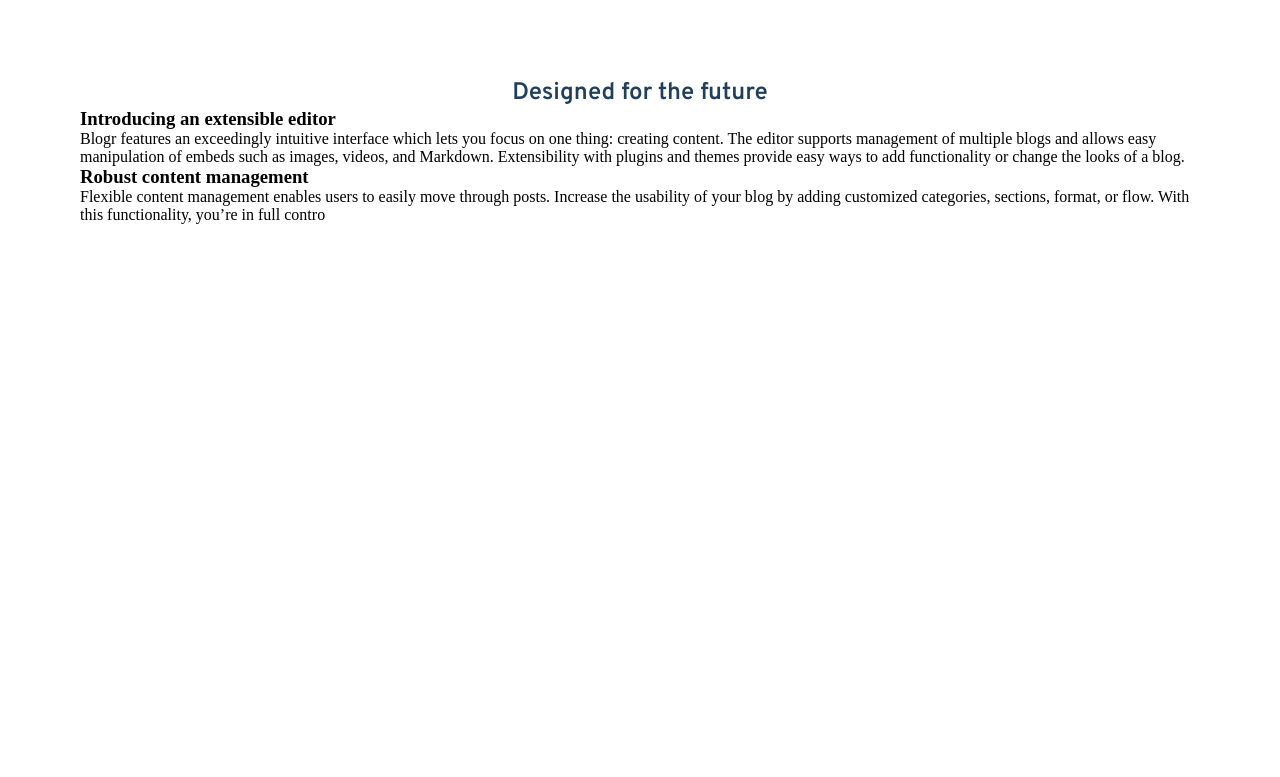
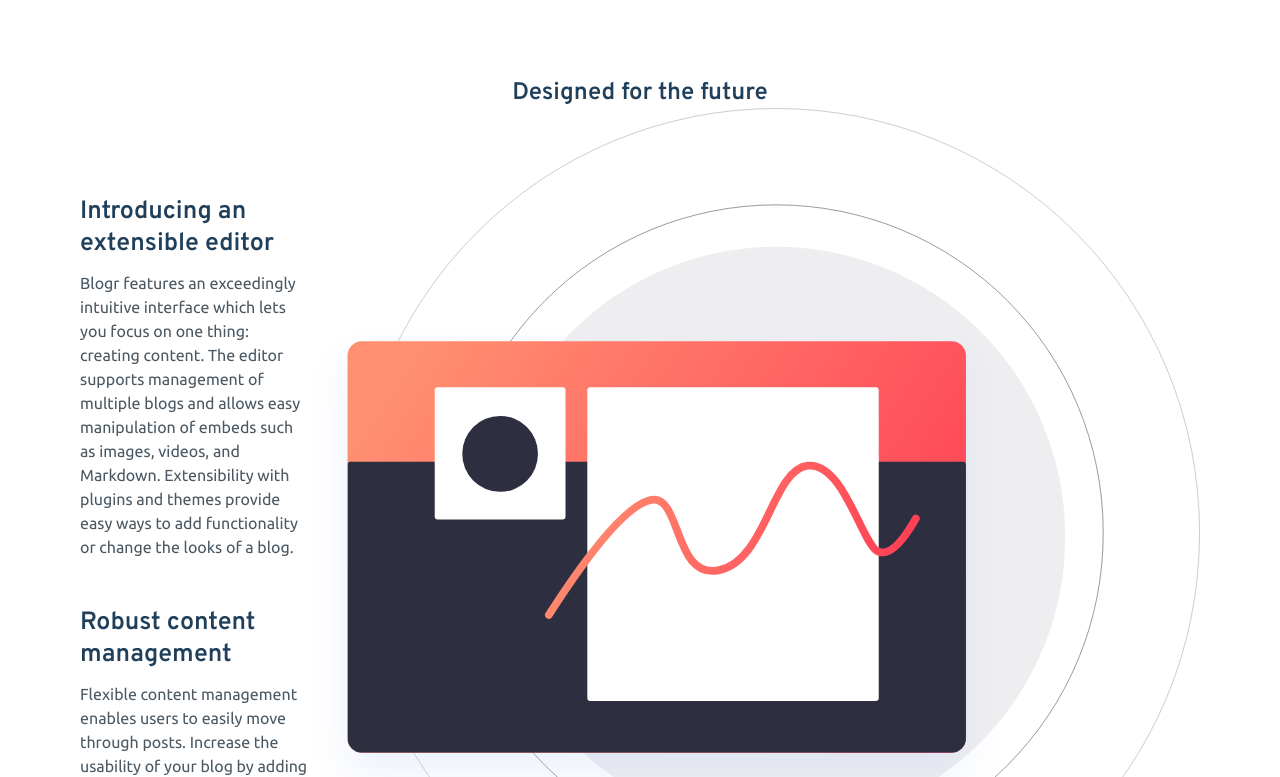
Before and after one commit to santanaGs/Blogr, a React (Vite) app: page / in a window 1280 px wide. Shown: the part 503-1280 px from the top of the page. Before the commit the page ends 807 px from the top, so only its background shows below. Built offline with nearby package versions, Linux system fonts and the light colour scheme.

Commit message:
:bug: fix: finish Designed Section

```diff
--- a/src/Sections/Main/DesignedSection/index.tsx
+++ b/src/Sections/Main/DesignedSection/index.tsx
@@ -1,5 +1,7 @@
 import { Description } from "../HeroSection/styles"
-import { Container, SectionContent, TitleSection, InfoSection, LeftArea, RightArea, TextInfo, TitleInfo, DescriptionInfo } from "./styles"
+import { Container, SectionContent, TitleSection, InfoSection, LeftArea, RightArea, TextInfo, TitleInfo, DescriptionInfo, ImageDesktop } from "./styles"
+
+import futereImg from '../../../assets/image/illustration-editor-desktop.svg'
 
 export const DesignedSection = () => {
     return (
@@ -27,7 +29,7 @@ export const DesignedSection = () => {
                         </TextInfo>
                     </LeftArea>
                     <RightArea>
-
+                        <ImageDesktop src={futereImg} alt="" />
                     </RightArea>
                 </InfoSection>
             </SectionContent>
--- a/src/Sections/Main/DesignedSection/styles.tsx
+++ b/src/Sections/Main/DesignedSection/styles.tsx
@@ -16,10 +16,14 @@ export const TitleSection = styled.h2`
 `
 
 export const InfoSection = styled.div`
-
+    display: flex;
+    align-items: center;
+    justify-content: space-between;
 `
 export const LeftArea = styled.div`
-
+    display: flex;
+    flex-direction: column;
+    gap: 3rem;
 `
 export const RightArea = styled.div`
 
@@ -28,8 +32,20 @@ export const TextInfo = styled.div`
 
 `
 export const TitleInfo = styled.h3`
-
+    font-family: 'Overpass',sans-serif;
+    color: hsl(208, 49%, 24%);
+    margin-bottom: .7rem;
+    font-size: 25px;
 `
 export const DescriptionInfo = styled.p`
+    font-family: 'Ubuntu', sans-serif;
+    font-size: 16px;
+    line-height: 1.5;
+    font-weight: 400;
+    color: hsl(207, 13%, 34%);
+`
 
+export const ImageDesktop = styled.img`
+    width: auto;
+    height: 850px;
 `
```
